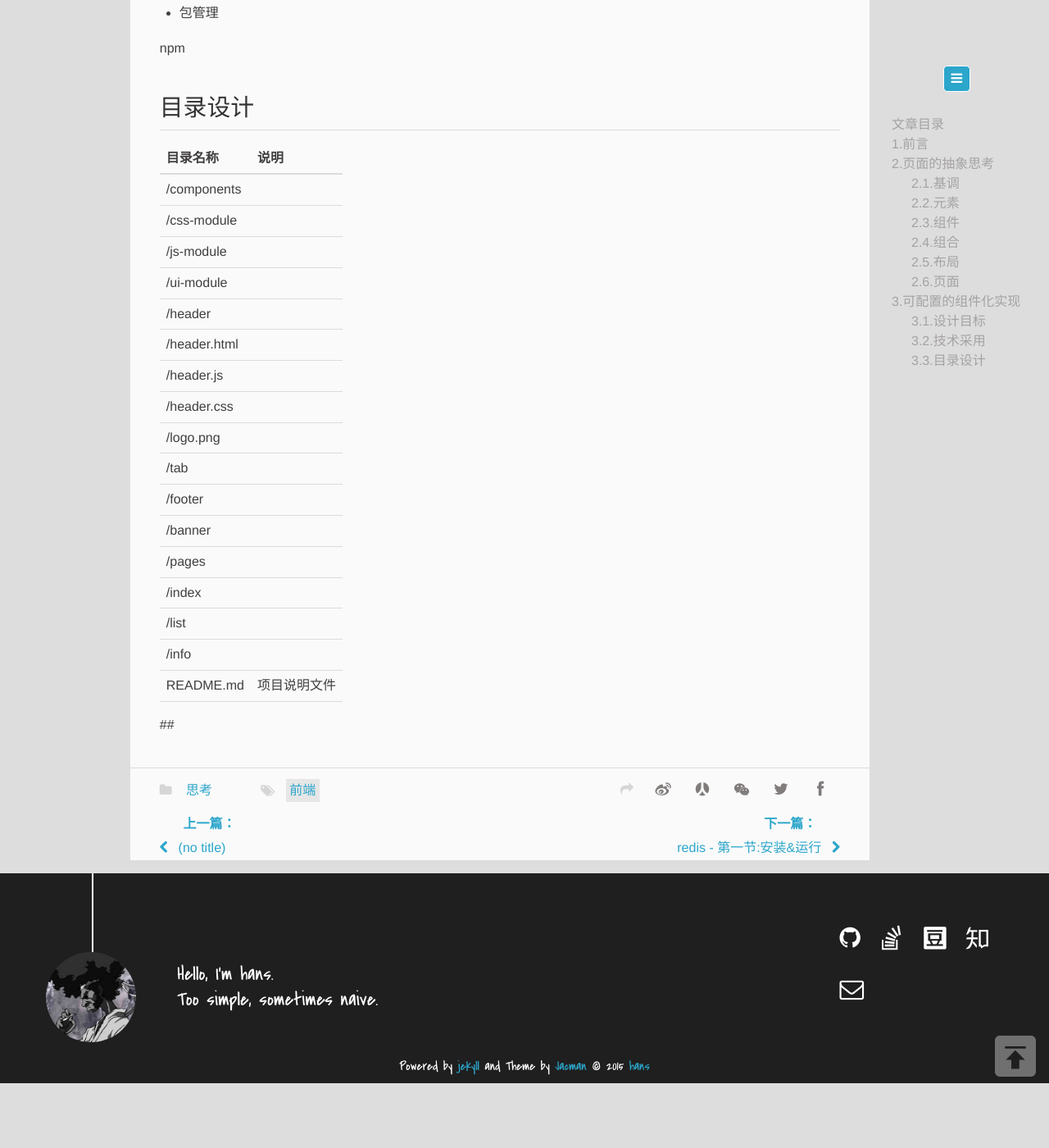
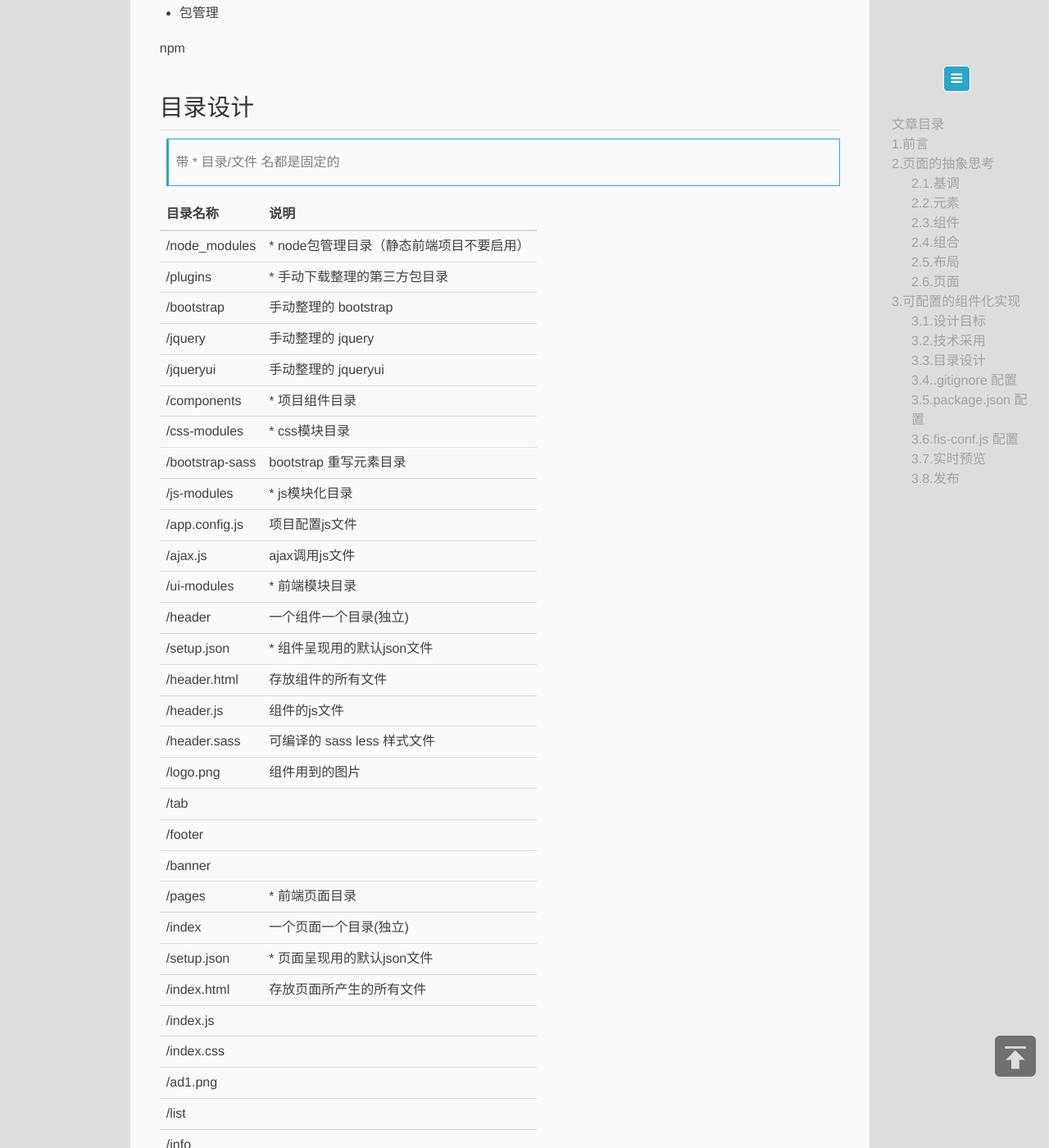
Before and after one commit to hans007/Hans007.GitHub.io, a Jekyll site: the page built from _posts/think/2016-02-14-think-html-module.md, in a window 1280 px wide and 1400 px high, scrolled down 2356 px. Shown: the whole window at 82% size. Built offline with Jekyll 4.4.1, drawn with Linux system fonts in a browser that asks for light colours; Markdown is read by kramdown in place of the engine named in the settings; comment, search, counter and statistics services are not loaded; before the commit the page ends 3677 px from its top, so only the background shows below that; some of the changed text lies outside the part shown.

Commit message:
目录设计

```diff
--- a/_posts/think/2016-02-14-think-html-module.md
+++ b/_posts/think/2016-02-14-think-html-module.md
@@ -85,24 +85,56 @@ npm
 
 ## 目录设计
 
+> 带 * 目录/文件 名都是固定的
+
 目录名称                   | 说明
 --------------------------|---------------------------------
-/components               |
-  /css-module             |
-  /js-module              |
-  /ui-module              |
-    /header               |
-      /header.html        |
-      /header.js          |
-      /header.css         |
-      /logo.png           |
+/node_modules             | * node包管理目录（静态前端项目不要启用）
+/plugins                  | * 手动下载整理的第三方包目录
+  /bootstrap              | 手动整理的 bootstrap
+  /jquery                 | 手动整理的 jquery
+  /jqueryui               | 手动整理的 jqueryui
+/components               | * 项目组件目录
+  /css-modules            | * css模块目录
+    /bootstrap-sass       | bootstrap 重写元素目录
+  /js-modules             | * js模块化目录
+    /app.config.js        | 项目配置js文件
+    /ajax.js              | ajax调用js文件
+  /ui-modules             | * 前端模块目录
+    /header               | 一个组件一个目录(独立)
+      /setup.json         | * 组件呈现用的默认json文件
+      /header.html        | 存放组件的所有文件
+      /header.js          | 组件的js文件
+      /header.sass        | 可编译的 sass less 样式文件
+      /logo.png           | 组件用到的图片
     /tab                  |
     /footer               |
     /banner               |
-/pages                    |
- /index                   |
- /list                    |
- /info                    |
+/pages                    | * 前端页面目录
+  /index                  | 一个页面一个目录(独立)
+    /setup.json           | * 页面呈现用的默认json文件
+    /index.html           | 存放页面所产生的所有文件
+    /index.js             |
+    /index.css            |
+    /ad1.png              |
+  /list                   |
+  /info                   |
+/dist                     | * 发布目录
+  /img                    | * 图片目录
+  /js                     | * js目录
+  /css                    | * css目录
+  /page                   | * 页面目录
+/doc                      | 文档目录
 README.md                 | 项目说明文件
+.gitignore                | git过滤文件
+package.json              | 包管理配置文件
 
-##
+## .gitignore 配置
+
+## package.json 配置
+
+## fis-conf.js 配置
+
+## 实时预览
+
+## 发布
```
Also changed, not shown: other parts of _posts/think/2016-02-14-think-html-module.md (+1 -1 lines).
